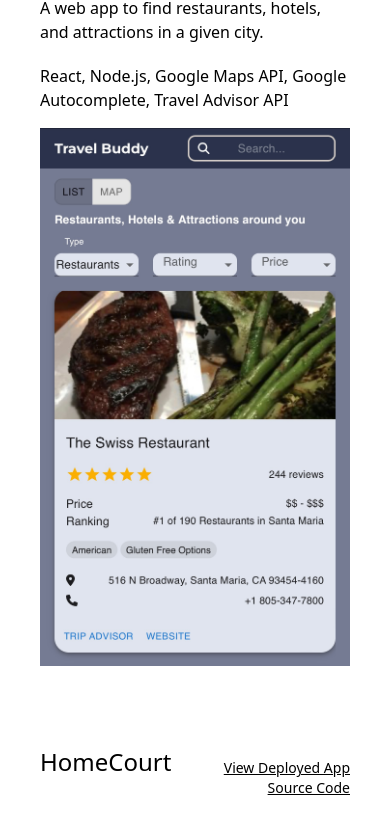
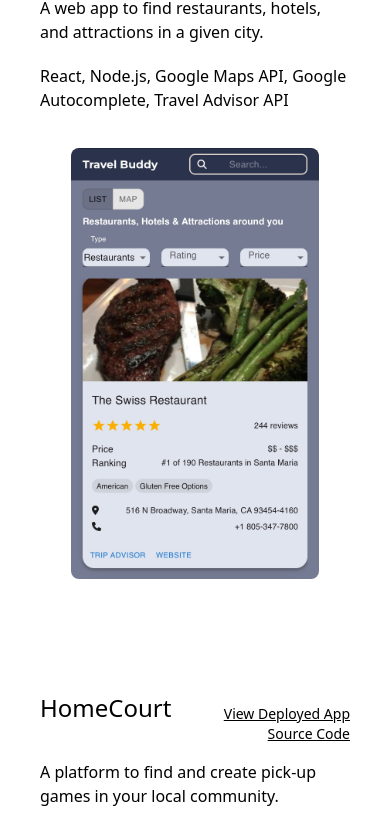
Before and after one commit to adamascencio/portfolio-nextJS, a Next.js app: page / in a window 390 px wide. Shown: the part 1880-2698 px from the top of the page. Built offline with nearby package versions, Linux system fonts and the light colour scheme.

Commit message:
update image width to fit mobile and set max width

```diff
--- a/src/components/Projects.js
+++ b/src/components/Projects.js
@@ -38,13 +38,16 @@ export default function Projects() {
           <p>{project.description}</p>
           <p>{project.tech.join(', ')}</p>
         </div>
-        <div className='place-self-center'>
+        <div>
+          <div className='relative w-4/5 mx-auto mt-5 max-w-xs'>
             <Image
               src={projectImages[idx]}
               alt={`${project.name} screenshot`}
               width={'100%'}
               height={'100%'}
+              className='rounded-lg'
             />
+          </div>
         </div>
       </div>
       {idx === 3 && <Contact />}
```
Lines whose indentation alone changed are shown as unchanged.
